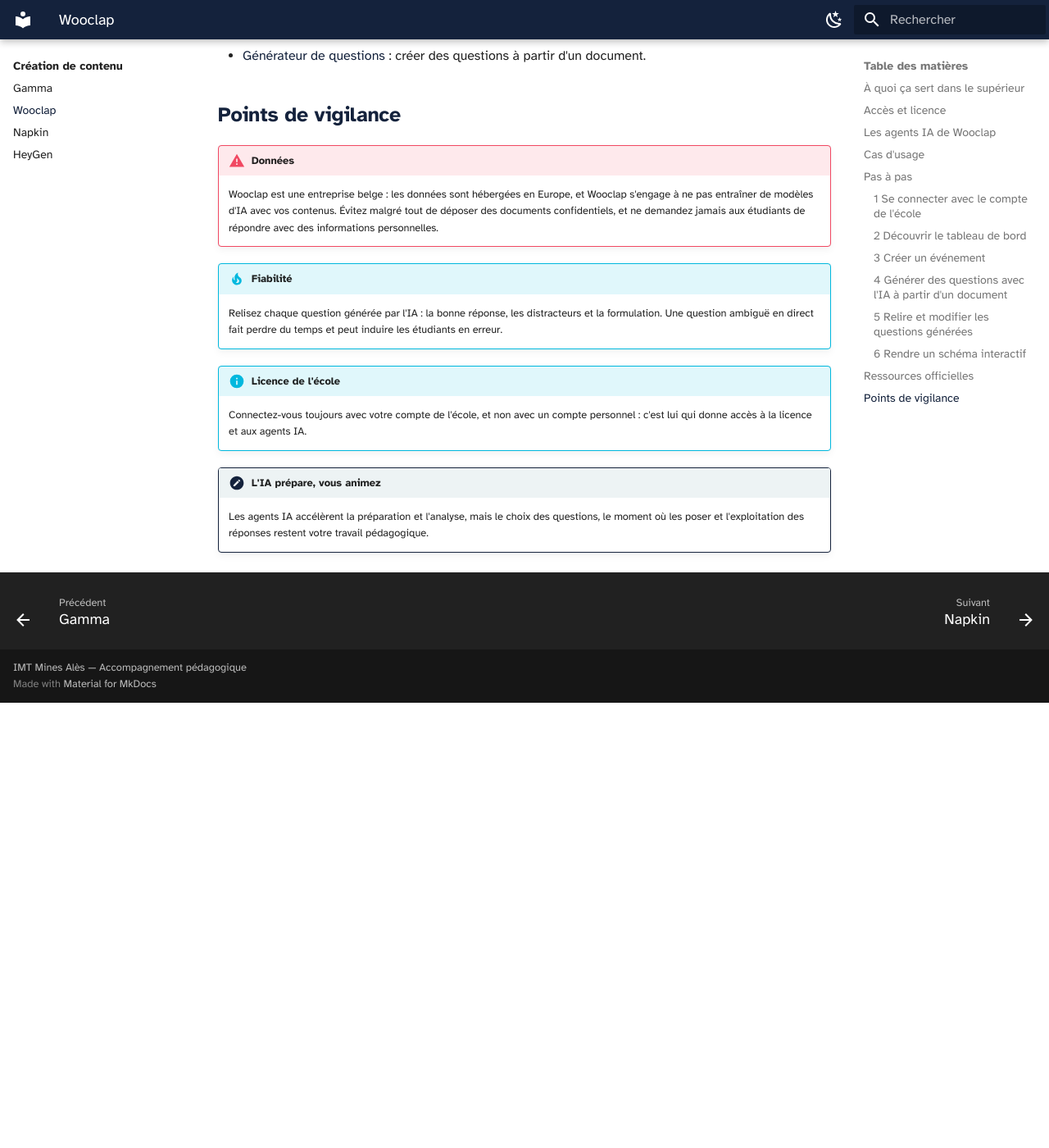
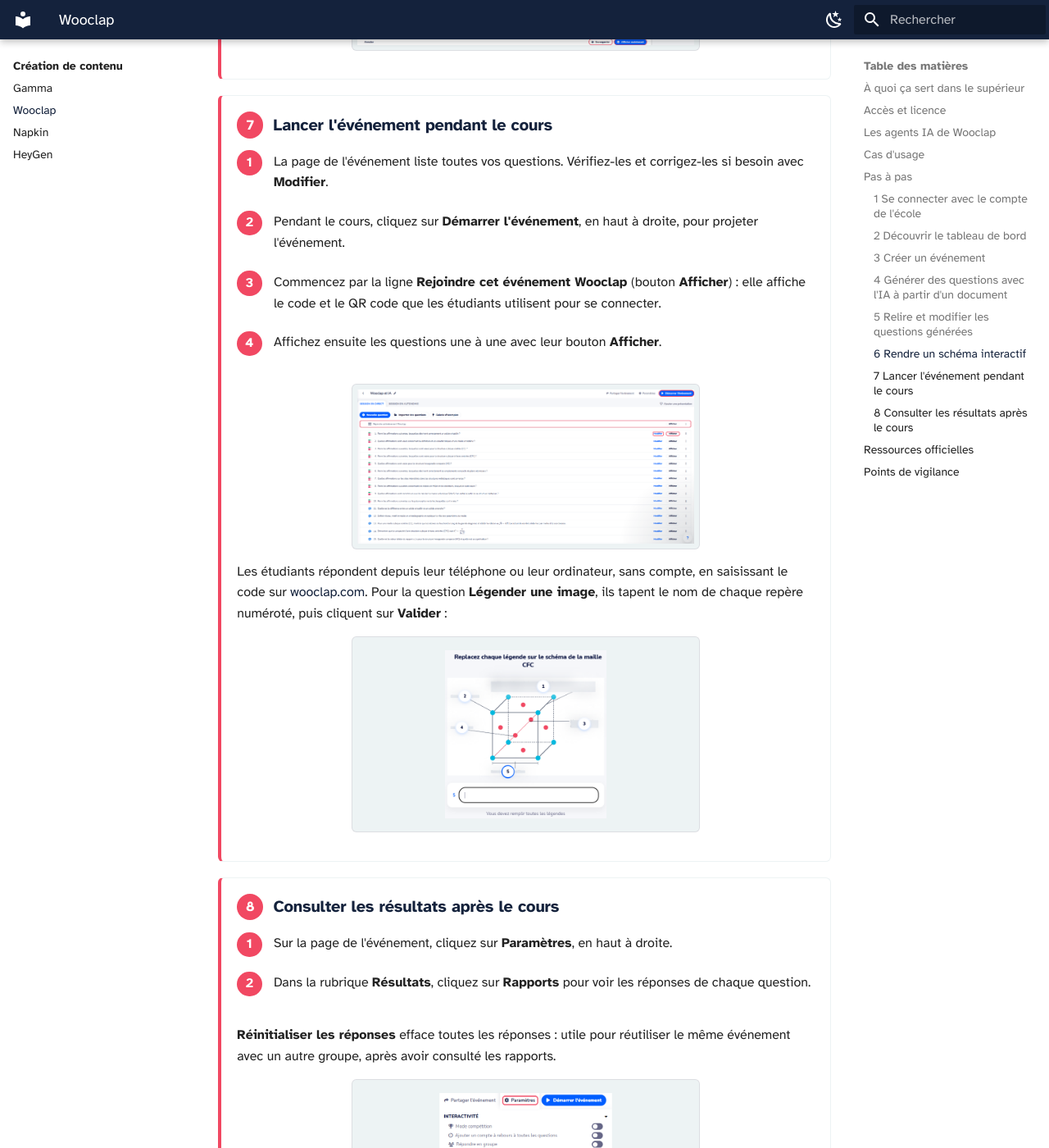
Before and after one commit to Celine-ferrier/Boite-outils-IA, an MkDocs documentation site: the page built from docs/creation/wooclap.md, in a window 1280 px wide and 1400 px high, scrolled down 7636 px. Shown: the whole window at 82% size. Built offline with MkDocs 1.6.1 and Material for MkDocs 9.7.7, drawn with Linux system fonts in a browser that asks for light colours; before the commit the page ends 8493 px from its top, so only the background shows below that; some of the changed text lies outside the part shown.

Commit message:
Wooclap : résultat de l'auto-légendage, étapes 7 (lancer l'événement) et 8 (rapports), avertissement formules précisé
Co-Authored-By: Claude Opus 5.5 <noreply@anthropic.com>
Claude-Session: https://claude.ai/code/session_01ADR9hzhyEw6Dc3N18BUyt5

```diff
--- a/docs/creation/wooclap.md
+++ b/docs/creation/wooclap.md
@@ -154,7 +154,7 @@ Les questions générées s'affichent les unes sous les autres. **Relisez chacun
 ![Questions générées : case de bonne réponse, proposition modifiable et corbeille](wooclap-05-questions.png)
 
 !!! warning "Attention aux formules"
-    Les formules mathématiques peuvent s'afficher sous forme de code (par exemple `\(\rho=\dfrac{n\times M}{a^3}\)`) au lieu d'une formule lisible. Réécrivez-les en texte simple, par exemple « ρ = n × M / (N_A × a³) », avant d'ajouter les questions.
+    Pendant la relecture, les formules mathématiques s'affichent sous forme de code (par exemple `\(\rho=\dfrac{n\times M}{a^3}\)`). Une fois les questions ajoutées à l'événement, la plupart deviennent des formules lisibles, mais pas toutes. Vérifiez chaque question dans la liste de l'événement (étape 7) et réécrivez en texte simple celles qui restent sous forme de code, par exemple « ρ = n × M / (N_A × a³) ».
 
 Quand tout est relu, cliquez sur **Ajouter les questions à l'événement**, en bas de la page. **Générer plus de contenu sur la même section** propose d'autres questions, et **Exporter** les enregistre dans un fichier.
 
@@ -172,7 +172,10 @@ Les étudiants retrouvent les légendes masquées d'un schéma technique.
 2. Dans **Titre de la question**, écrivez la consigne, par exemple « Replacez chaque légende sur le schéma de la maille CFC ».
 3. Chargez votre schéma dans la partie **Image**.
 4. Si le schéma comporte déjà ses légendes, cliquez sur **Auto-légender cette image** : l'IA repère les légendes, place les repères numérotés et masque le texte. Sinon, cliquez sur l'image pour placer chaque repère, puis saisissez la réponse attendue dans **Étiquette 1**, **Étiquette 2**… (bouton **Nouvelle étiquette**).
-5. Vérifiez les repères et les étiquettes. **Flouter une zone de l'image** permet de masquer une partie restée visible.
+5. Vérifiez les repères et les étiquettes : l'IA peut se tromper. Dans l'exemple ci-dessous, elle a fusionné le titre du schéma et la légende « Arête du cube » dans l'étiquette 1 : il faut corriger l'étiquette et déplacer le repère. **Flouter une zone de l'image** permet de masquer une partie restée visible.
+
+    ![Résultat de l'auto-légendage : repères numérotés, légendes masquées et étiquettes à vérifier](wooclap-06-resultat.png)
+
 6. Dans le panneau de droite, laissez **Ignorer les petites erreurs** activé : les erreurs d'accents et de majuscules ne seront pas pénalisées.
 7. Cliquez sur **Sauvegarder**, ou sur **Afficher maintenant** pour poser la question tout de suite.
 
@@ -180,11 +183,40 @@ Les étudiants retrouvent les légendes masquées d'un schéma technique.
 
 </div>
 
+<div class="etape" markdown>
+
+### <span class="etape-num">7</span> Lancer l'événement pendant le cours
+
+1. La page de l'événement liste toutes vos questions. Vérifiez-les et corrigez-les si besoin avec **Modifier**.
+2. Pendant le cours, cliquez sur **Démarrer l'événement**, en haut à droite, pour projeter l'événement.
+3. Commencez par la ligne **Rejoindre cet événement Wooclap** (bouton **Afficher**) : elle affiche le code et le QR code que les étudiants utilisent pour se connecter.
+4. Affichez ensuite les questions une à une avec leur bouton **Afficher**.
+
+![Page de l'événement : Rejoindre cet événement Wooclap, Modifier, Afficher et Démarrer l'événement](wooclap-07-evenement.png)
+
+Les étudiants répondent depuis leur téléphone ou leur ordinateur, sans compte, en saisissant le code sur [wooclap.com](https://www.wooclap.com/fr/). Pour la question **Légender une image**, ils tapent le nom de chaque repère numéroté, puis cliquent sur **Valider** :
+
+![Vue étudiant : schéma avec repères numérotés et champ de saisie de la légende](wooclap-07-participant.png)
+
+</div>
+
+<div class="etape" markdown>
+
+### <span class="etape-num">8</span> Consulter les résultats après le cours
+
+1. Sur la page de l'événement, cliquez sur **Paramètres**, en haut à droite.
+2. Dans la rubrique **Résultats**, cliquez sur **Rapports** pour voir les réponses de chaque question.
+
+**Réinitialiser les réponses** efface toutes les réponses : utile pour réutiliser le même événement avec un autre groupe, après avoir consulté les rapports.
+
+![Paramètres de l'événement : rubrique Résultats et lien Rapports](wooclap-08-rapports.png)
+
+</div>
+
 <!--
-Étapes restant à rédiger (captures à recevoir) :
- 7. Lancer l'événement : vue participant (capture prête dans le dossier de travail)
- 8. Classer et résumer les réponses avec l'IA
- 9. Consulter les résultats après le cours
+Captures encore utiles :
+ - écran projeté après Démarrer l'événement (code et QR code)
+ - classement et synthèse des réponses par l'IA (question ouverte)
 -->
 
 ## Ressources officielles
```
Also changed, not shown: docs/creation/wooclap-06-resultat.png (added), docs/creation/wooclap-07-evenement.png (added), docs/creation/wooclap-07-participant.png (added), docs/creation/wooclap-08-rapports.png (added).
